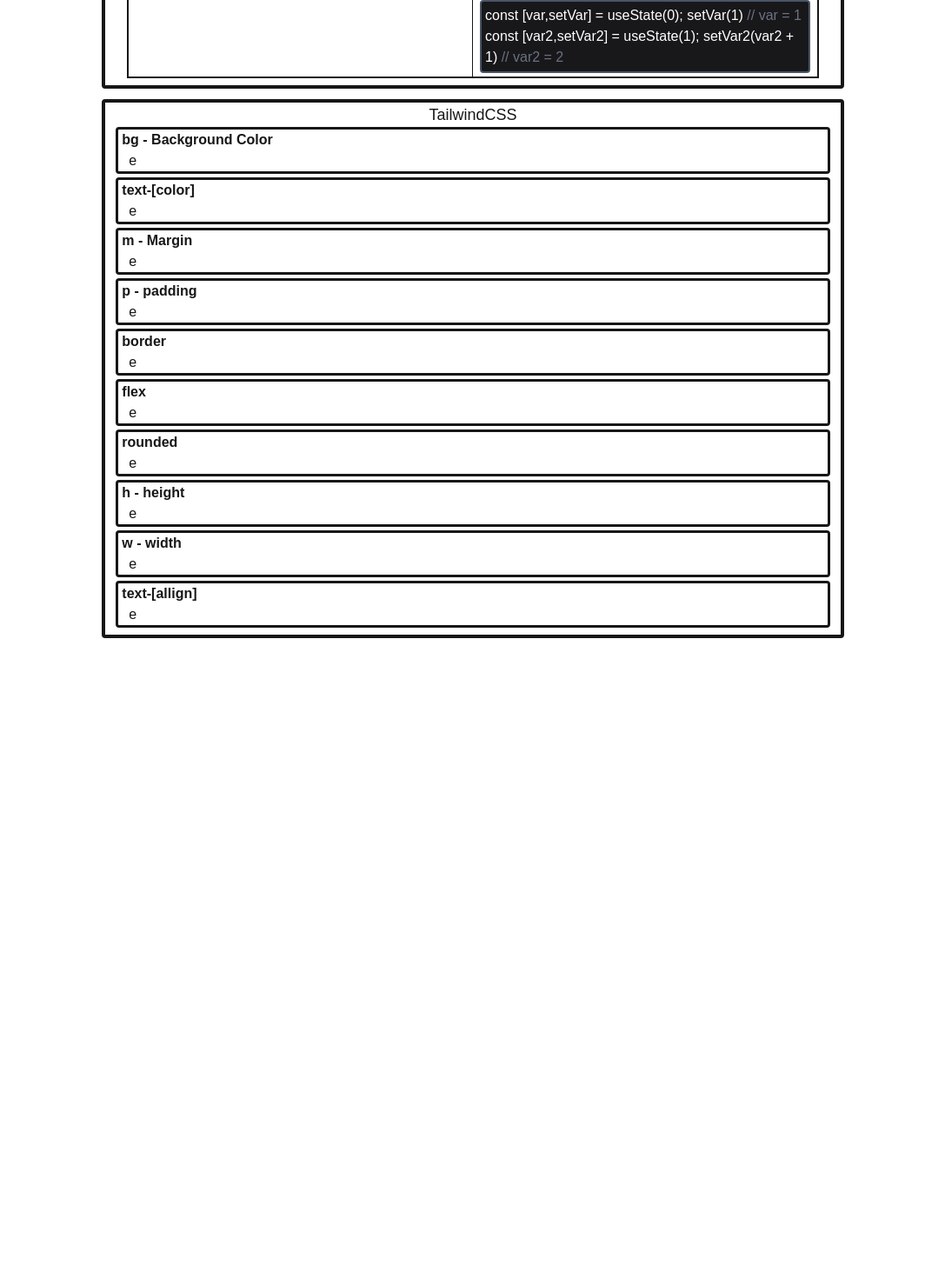
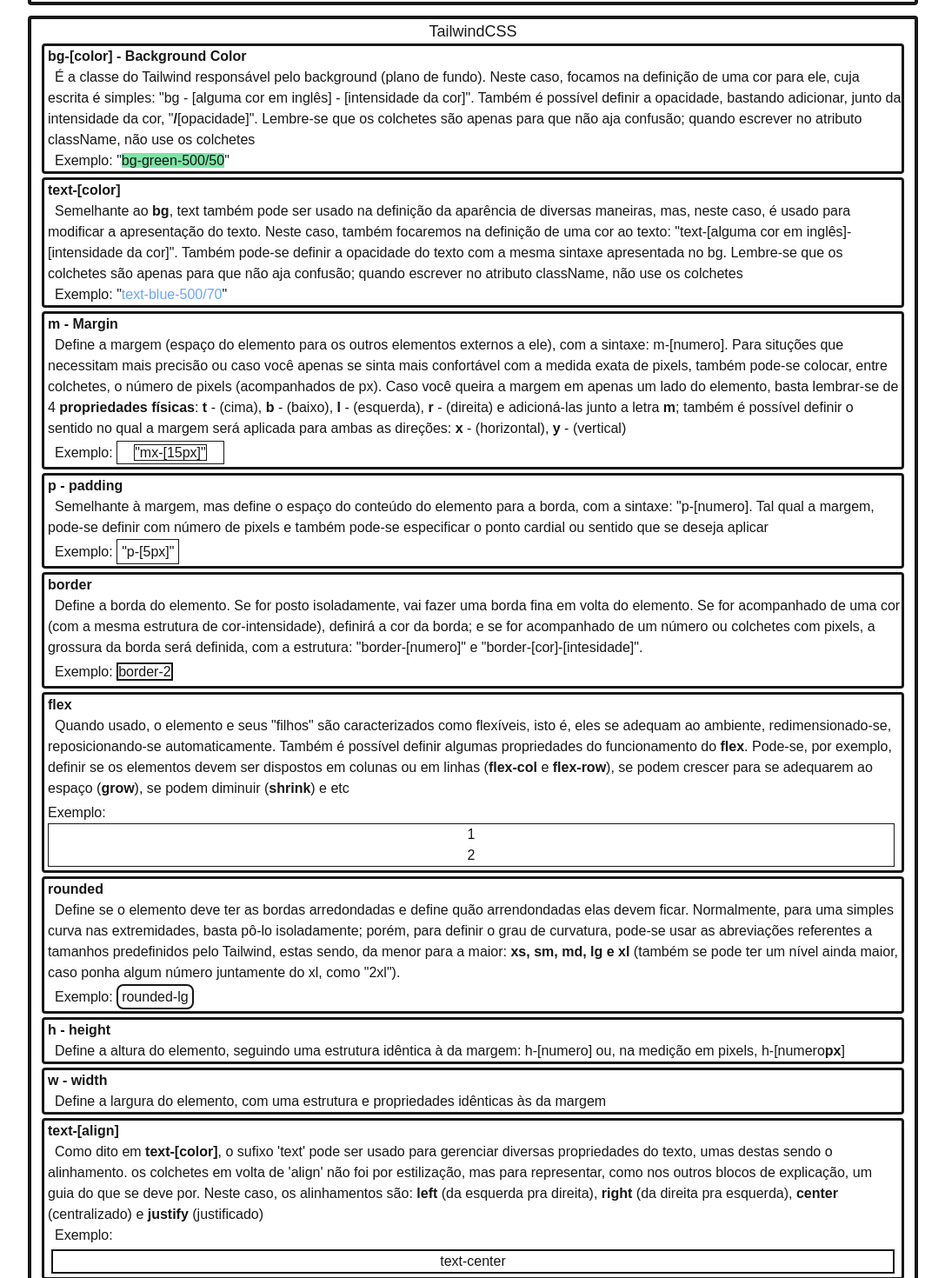
Before and after one commit to GFB-code/ProgWeb-2trim, a Next.js app: page /pages/BaseNextjs in a window 1280 px wide. Shown: the part 800-2270 px from the top of the page at 87% size, without its empty margins (96-1183 px from the left). Before the commit the page ends 1534 px from the top, so only its background shows below. Built offline with nearby package versions, Linux system fonts and the light colour scheme.

Commit message:
Terminado a parte do Tailwind CSS e feito a responsividade para telas de celular do site.

```diff
--- a/src/app/pages/BaseNextjs/page.tsx
+++ b/src/app/pages/BaseNextjs/page.tsx
@@ -5,10 +5,10 @@
 export default function BaseNextjs(){
     return(
         <div>
-            <main className="flex flex-col gap-3 mx-auto my-3 max-w-2/3">
+            <main className="flex flex-col gap-3 mx-auto my-3 md:max-w-4/5 max-w-full">
                 <div className="border-4 rounded">{/*div do export default function*/}
                     <header className="text-center text-lg">export default function</header>
-                    <main className="max-w-8/9 mx-auto">
+                    <main className="max-w-20/21 mx-auto">
                         <div className="border border-gray-500 pl-1 mb-1">
                             <p>Embora não se limite a isso, neste caso vamos nos ater à utilização no Next.js, sendo a instanciação de uma função que funciona como uma parte de uma página html ou até a página inteira. Um exemplo:</p>
                             <CodeExport></CodeExport>
@@ -45,53 +45,61 @@
                     <header className="text-center text-lg">TailwindCSS</header>
                     <main className="mx-3 mb-2 flex flex-col gap-1">{/*região onde fica os elementos*/}
                         <div className="border-3 rounded pl-1">{/*div do background color*/}
-                        <h1 className="font-bold">bg - Background Color</h1>
-                        <p className="first-letter:pl-2">e</p>
+                        <h1 className="font-bold">bg-[color] - Background Color</h1>
+                        <p className="first-letter:pl-2">É a classe do Tailwind responsável pelo background (plano de fundo). Neste caso, focamos na definição de uma cor para ele, cuja escrita é simples: "bg - [alguma cor em inglês] - [intensidade da cor]". Também é possível definir a opacidade, bastando adicionar, junto da intensidade da cor, "<strong>/</strong>[opacidade]". Lembre-se que os colchetes são apenas para que não aja confusão; quando escrever no atributo className, não use os colchetes</p>
+                        <p className="first-letter:pl-2">Exemplo: "<span className="bg-green-500/50">bg-green-500/50</span>"</p>
                         </div>
 
                         <div className="border-3 rounded pl-1">{/*div do text-color*/}
                         <h1 className="font-bold">text-[color]</h1>
-                        <p className="first-letter:pl-2">e</p>
+                        <p className="first-letter:pl-2">Semelhante ao <strong>bg</strong>, text também pode ser usado na definição da aparência de diversas maneiras, mas, neste caso, é usado para modificar a apresentação do texto. Neste caso, também focaremos na definição de uma cor ao texto: "text-[alguma cor em inglês]-[intensidade da cor]". Também pode-se definir a opacidade do texto com a mesma sintaxe apresentada no bg. Lembre-se que os colchetes são apenas para que não aja confusão; quando escrever no atributo className, não use os colchetes</p>
+                        <p className="first-letter:pl-2">Exemplo: "<span className="text-blue-500/70">text-blue-500/70</span>"</p>
                         </div>
 
                         <div className="border-3 rounded pl-1">{/*div do margin*/}
                         <h1 className="font-bold">m - Margin</h1>
-                        <p className="first-letter:pl-2">e</p>
+                        <p className="first-letter:pl-2">Define a margem (espaço do elemento para os outros elementos externos a ele), com a sintaxe: m-[numero]. Para situções que necessitam mais precisão ou caso você apenas se sinta mais confortável com a medida exata de pixels, também pode-se colocar, entre colchetes, o número de pixels (acompanhados de px). Caso você queira a margem em apenas um lado do elemento, basta lembrar-se de 4 <strong>propriedades físicas</strong>: <strong>t</strong> - (cima), <strong>b</strong> - (baixo), <strong>l</strong> - (esquerda), <strong>r</strong> - (direita) e adicioná-las junto a letra <strong>m</strong>; também é possível definir o sentido no qual a margem será aplicada para ambas as direções: <strong>x</strong> - (horizontal), <strong>y</strong> - (vertical)</p>
+                        <p className="first-letter:pl-2 my-1">Exemplo: <span className="border p-1"><span className="mx-[15px] border">"mx-[15px]"</span></span></p>
                         </div>
 
                         <div className="border-3 rounded pl-1">{/*div do padding*/}
                         <h1 className="font-bold">p - padding</h1>
-                        <p className="first-letter:pl-2">e</p>
+                        <p className="first-letter:pl-2">Semelhante à margem, mas define o espaço do conteúdo do elemento para a borda, com a sintaxe: "p-[numero]. Tal qual a margem, pode-se definir com número de pixels e também pode-se especificar o ponto cardial ou sentido que se deseja aplicar</p>
+                        <p className="first-letter:pl-2 my-1">Exemplo: <span className="border p-[5px]">"p-[5px]"</span></p>
                         </div>
 
                         <div className="border-3 rounded pl-1">{/*div da border*/}
                         <h1 className="font-bold">border</h1>
-                        <p className="first-letter:pl-2">e</p>
+                        <p className="first-letter:pl-2">Define a borda do elemento. Se for posto isoladamente, vai fazer uma borda fina em volta do elemento. Se for acompanhado de uma cor (com a mesma estrutura de cor-intensidade), definirá a cor da borda; e se for acompanhado de um número ou colchetes com pixels, a grossura da borda será definida, com a estrutura: "border-[numero]" e "border-[cor]-[intesidade]".</p>
+                        <p className="first-letter:pl-2 my-1">Exemplo: <span className="border-2">border-2</span></p>
                         </div>
 
                         <div className="border-3 rounded pl-1">{/*div do flex*/}
                         <h1 className="font-bold">flex</h1>
-                        <p className="first-letter:pl-2">e</p>
+                        <p className="first-letter:pl-2">Quando usado, o elemento e seus "filhos" são caracterizados como flexíveis, isto é, eles se adequam ao ambiente, redimensionado-se, reposicionando-se automaticamente. Também é possível definir algumas propriedades do funcionamento do <strong>flex</strong>. Pode-se, por exemplo, definir se os elementos devem ser dispostos em colunas ou em linhas (<strong>flex-col</strong> e <strong>flex-row</strong>), se podem crescer para se adequarem ao espaço (<strong>grow</strong>), se podem diminuir (<strong>shrink</strong>) e etc</p>
+                        <div className="flex flex-col my-1 pr-2">Exemplo: <span className="border text-center"><p>1</p><p>2</p></span></div>
                         </div>
 
                         <div className="border-3 rounded pl-1">{/*div do rounded*/}
                         <h1 className="font-bold">rounded</h1>
-                        <p className="first-letter:pl-2">e</p>
+                        <p className="first-letter:pl-2">Define se o elemento deve ter as bordas arredondadas e define quão arrendondadas elas devem ficar. Normalmente, para uma simples curva nas extremidades, basta pô-lo isoladamente; porém, para definir o grau de curvatura, pode-se usar as abreviações referentes a tamanhos predefinidos pelo Tailwind, estas sendo, da menor para a maior: <strong>xs, sm, md, lg e xl</strong> (também se pode ter um nível ainda maior, caso ponha algum número juntamente do xl, como "2xl").</p>
+                        <p className="first-letter:pl-2 my-1">Exemplo: <span className="border-2 rounded-lg p-1">rounded-lg</span></p>
                         </div>
 
                         <div className="border-3 rounded pl-1">{/*div da altura*/}
                         <h1 className="font-bold">h - height</h1>
-                        <p className="first-letter:pl-2">e</p>
+                        <p className="first-letter:pl-2">Define a altura do elemento, seguindo uma estrutura idêntica à da margem: h-[numero] ou, na medição em pixels, h-[numero<strong>px</strong>]</p>
                         </div>
 
                         <div className="border-3 rounded pl-1">{/*div da largura*/}
                         <h1 className="font-bold">w - width</h1>
-                        <p className="first-letter:pl-2">e</p>
+                        <p className="first-letter:pl-2">Define a largura do elemento, com uma estrutura e propriedades idênticas às da margem</p>
                         </div>
 
                         <div className="border-3 rounded pl-1">{/*div do text-allign*/}
-                        <h1 className="font-bold">text-[allign]</h1>
-                        <p className="first-letter:pl-2">e</p>
+                        <h1 className="font-bold">text-[align]</h1>
+                        <p className="first-letter:pl-2">Como dito em <strong>text-[color]</strong>, o sufixo 'text' pode ser usado para gerenciar diversas propriedades do texto, umas destas sendo o alinhamento. os colchetes em volta de 'align' não foi por estilização, mas para representar, como nos outros blocos de explicação, um guia do que se deve por. Neste caso, os alinhamentos são: <strong>left</strong> (da esquerda pra direita), <strong>right</strong> (da direita pra esquerda), <strong>center</strong> (centralizado) e <strong>justify</strong> (justificado)</p>
+                        <div className="flex flex-col"><p className="first-letter:pl-2">Exemplo:</p><p className="text-center border-2 m-1 mr-2">text-center</p></div>
                         </div>
                     </main>
 
--- a/src/app/pages/CodeExmp/page.tsx
+++ /dev/null
@@ -1,7 +0,0 @@
-export default function CodeExmp(){
-    return(
-        <div>
-
-        </div>
-    )
-}
--- a/src/content/Imagecode.tsx
+++ b/src/content/Imagecode.tsx
@@ -1,8 +1,20 @@
 export default function Imagecode(){
     const code = "images: {\n\tremotePatterns: [\n\t\t{\n\t\t\tprotocol:'https',\n\t\t\thostname:'**',\n\t\t\tport:'', \n\t\t\tpathname:'**',\n\t\t},\n\t\t{\n\t\t\tprotocol:'http',\n\t\t\thostname:'**',\n\t\t\tport:'',\n\t\t\tpathname:'**',\n\t\t}\n\t]\n}";
     return(
-        <div className="border-2 bg-gray-700 border-zinc-800 text-green-200 dark:text-white dark:border-gray-700 dark:bg-gray-800 p-1 my-2 mx-5">
-            <textarea readOnly className="w-full max-h-150 focus:outline-none resize-none" value={code}/>
+        <div className="
+        shrink-none
+        border-2
+        border-zinc-800
+        dark:border-gray-700
+        bg-gray-700
+        dark:bg-gray-800
+        text-green-200
+        dark:text-white
+        p-1
+        my-2
+        mx-5
+       ">
+            <textarea readOnly className="w-full h-96 focus:outline-none resize-none" value={code}/>
         </div>
     )
 }
--- a/src/content/Sidepage.tsx
+++ b/src/content/Sidepage.tsx
@@ -1,11 +1,10 @@
 import Link from "next/link"
 export default function Sidepage(){
     return(
-        <nav className="grid grid-rows-1 grid-cols-4 text-center text-lg max-w-screen bg-blue-500 text-stone-300 dark:text-white">
+        <nav className="grid grid-rows-1 grid-cols-3 text-center text-lg max-w-screen bg-blue-500 text-stone-300 dark:text-white">
             <p><Link href={"/"} className="hover:underline">Home</Link></p>
             <p><Link href={"/pages/ElementosHTML"} className="hover:underline text-center">Elementos HTML</Link></p>
             <p><Link href={"/pages/BaseNextjs"} className="hover:underline text-center">Básico Next.js</Link></p>
-            <p><Link href={"/pages/CodeExmp"} className="hover:underline text-center">Códigos Exemplo</Link></p>
             {/* <Link href={"/pages/teste"} className="hover:underline">teste</Link> */}
         </nav>
     )
```
Also changed, not shown: src/app/page.tsx (+2 -8 lines).
